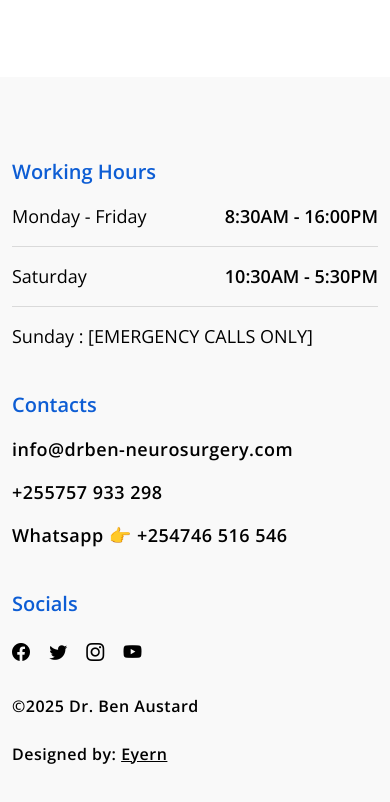
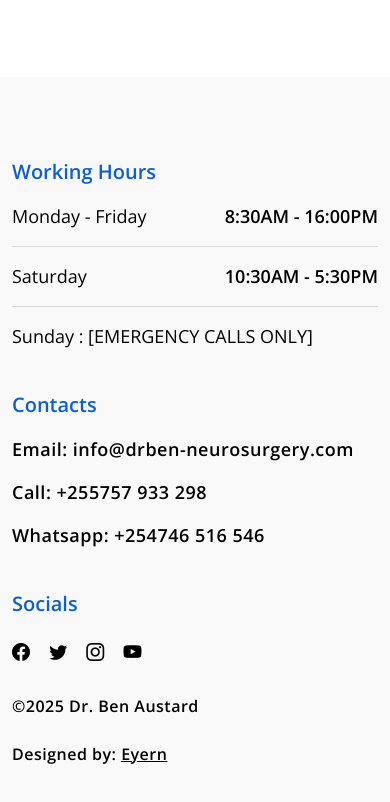
Before and after one commit to eyern/ben, a plain HTML site: page index.html in a window 390 px wide. Shown: the part 7922-8724 px from the top of the page. Drawn offline with nearby package versions, Linux system fonts and the light colour scheme; a script that the page names is missing.

Commit message:
email & phone

```diff
--- a/index.html
+++ b/index.html
@@ -597,11 +597,11 @@
                     <div class="col-lg-2 col-md-6 col-12 my-4 my-lg-0">
                         <h5 class="mb-lg-4 mb-3">Contacts</h5>
 
-                        <p><a href="mailto:hello@company.co">info@drben-neurosurgery.com</a><p>
+                        <p>Email: <a href="mailto:hello@company.co">info@drben-neurosurgery.com</a><p>
 
-                        <p><a href="tel:+255757933298">+255757 933 298</a><p>
+                        <p>Call: <a href="tel:+255757933298">+255757 933 298</a><p>
 
-                        <p><a href="https://wa.link/zalglb">Whatsapp  👉 +254746 516 546</a><p>
+                        <p>Whatsapp: <a href="https://wa.link/zalglb"> +254746 516 546</a><p>
 
                     </div>
 
```
